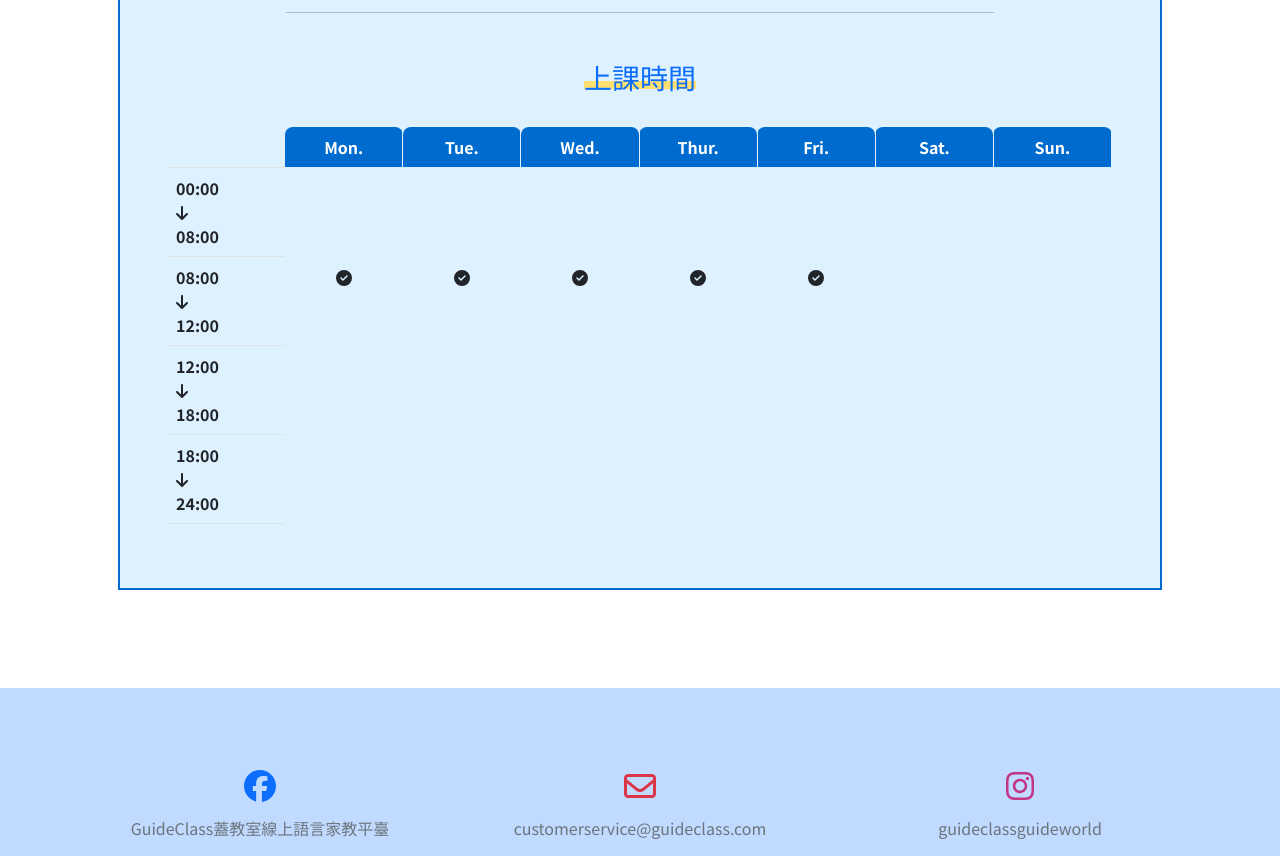
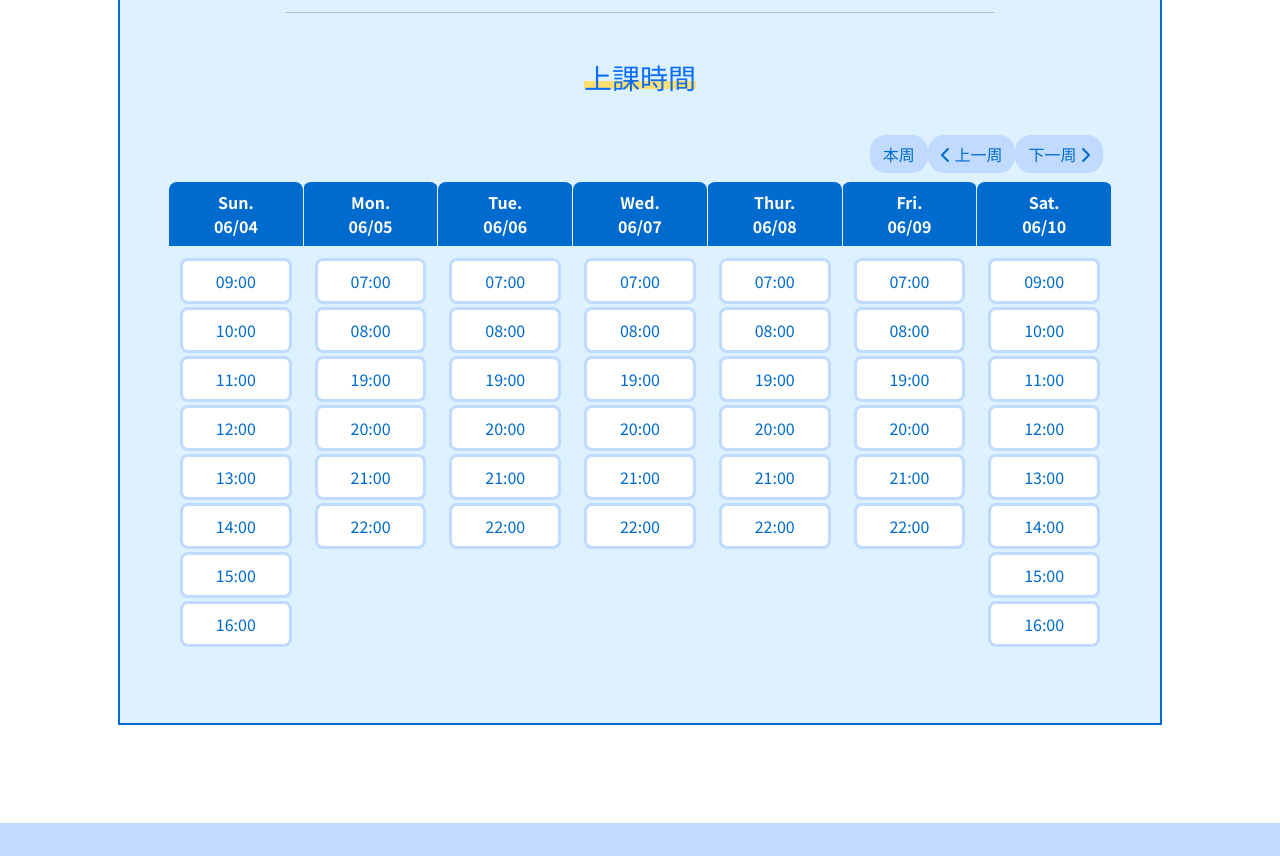
Before and after one commit to chilinglee/GuideClass, a Nuxt app: page /teacherDetails in a window 1280 px wide. Shown: the part 600-1456 px from the top of the page. Built offline with nearby package versions, Linux system fonts and the light colour scheme.

Commit message:
feat: adjust teacher avalible time UI

```diff
--- a/assets/style/pages/_teacherDetail.scss
+++ b/assets/style/pages/_teacherDetail.scss
@@ -13,7 +13,7 @@
   .dollar {
     width: 100%;
     padding: 50%;
-    background-image: url('../img/dollar.png');
+    background-image: url('assets/images/dollar.png');
     background-position: center;
     background-size: cover;
     position: relative;
@@ -27,32 +27,39 @@
 
   .schedule {
     overflow: auto;
-    table td {
-      border: 1px solid $primary;
+    .schedule-btn {
+      background-color: $bg-dark-blue;
+      color: $primary;
+      border-radius: 16px;
+    }
+    td {
+      border: 1px solid transparent;
+      background-color: transparent;
       text-align: center;
       min-width: 5rem;
-      vertical-align: middle;
+      vertical-align: top;
 
-      i {
-        font-size: 3rem;
+      div {
+        text-align: center;
+        padding: 0.5rem;
+        background-color: #fff;
+        border-radius: 0.5rem;
+        border: $bg-dark-blue 3px solid;
         color: $primary;
-        text-shadow: $warning 3px 3px;
+        margin: 3px;
+        cursor: pointer;
+      }
+    }
+    th {
+      p {
+        margin: 0;
       }
     }
     .day {
       background-color: $primary;
       text-align: center;
-      padding: 1rem;
+      padding: 0.5rem;
       border-radius: 0.5rem 0.5rem 0 0;
-      border: $bg-light-blue 1px solid;
-      color: $white;
-    }
-
-    .time {
-      text-align: center;
-      padding: 1rem;
-      background-color: $primary;
-      border-radius: 0.5rem 0 0 0.5rem;
       border: $bg-light-blue 1px solid;
       color: $white;
     }
--- a/package.json
+++ b/package.json
@@ -16,6 +16,7 @@
     "bcryptjs": "^2.4.3",
     "bootstrap": "^5.2.3",
     "jsonwebtoken": "^9.0.0",
+    "moment": "^2.29.4",
     "mysql2": "^3.3.5",
     "nuxt": "^3.5.2",
     "sequelize": "^6.32.0",
--- a/pages/teacherDetails/index.vue
+++ b/pages/teacherDetails/index.vue
@@ -1,3 +1,42 @@
+<script>
+import moment from 'moment';
+export default {
+  data() {
+    return {
+      initialDateOfWeek: '',
+      weekdates: [],
+    };
+  },
+  methods: {
+    thisWeek() {
+      this.initialDateOfWeek = moment().day(0); //this sunday
+      this.setWeekDates();
+    },
+    lastWeek() {
+      this.initialDateOfWeek = moment(this.initialDateOfWeek).subtract(
+        7,
+        'days'
+      );
+      this.setWeekDates();
+    },
+    nextWeek() {
+      this.initialDateOfWeek = moment(this.initialDateOfWeek).add(7, 'days');
+      this.setWeekDates();
+    },
+    setWeekDates() {
+      this.weekdates = [];
+      for (let i = 0; i < 7; i++) {
+        this.weekdates.push(
+          moment(this.initialDateOfWeek).day(i).format('MM/DD')
+        );
+      }
+    },
+  },
+  mounted() {
+    this.thisWeek();
+  },
+};
+</script>
 <template>
   <div>
     <section class="teacher-detail header-space container-fluid">
@@ -62,104 +101,129 @@
               <table class="mt-4 col-12 col-lg-8 table">
                 <thead>
                   <tr>
-                    <th class="col-1 bg-transparent"></th>
-                    <th class="day col-1">Mon.</th>
-                    <th class="day col-1">Tue.</th>
-                    <th class="day col-1">Wed.</th>
-                    <th class="day col-1">Thur.</th>
-                    <th class="day col-1">Fri.</th>
-                    <th class="day col-1">Sat.</th>
-                    <th class="day col-1">Sun.</th>
+                    <td colspan="7" class="text-end">
+                      <button
+                        type="button"
+                        class="btn schedule-btn"
+                        @click="thisWeek"
+                      >
+                        本周
+                      </button>
+                      <button
+                        type="button"
+                        class="btn schedule-btn"
+                        @click="lastWeek"
+                      >
+                        <font-awesome-icon
+                          icon="fas fa-chevron-left"
+                        ></font-awesome-icon>
+                        上一周
+                      </button>
+                      <button
+                        type="button"
+                        class="btn schedule-btn"
+                        @click="nextWeek"
+                      >
+                        下一周
+                        <font-awesome-icon
+                          icon="fas fa-chevron-right"
+                        ></font-awesome-icon>
+                      </button>
+                    </td>
+                  </tr>
+                  <tr>
+                    <th class="day col-1">
+                      <p>Sun.</p>
+                      <p>{{ weekdates[0] }}</p>
+                    </th>
+                    <th class="day col-1">
+                      <p>Mon.</p>
+                      <p>{{ weekdates[1] }}</p>
+                    </th>
+                    <th class="day col-1">
+                      <p>Tue.</p>
+                      <p>{{ weekdates[2] }}</p>
+                    </th>
+                    <th class="day col-1">
+                      <p>Wed.</p>
+                      <p>{{ weekdates[3] }}</p>
+                    </th>
+                    <th class="day col-1">
+                      <p>Thur.</p>
+                      <p>{{ weekdates[4] }}</p>
+                    </th>
+                    <th class="day col-1">
+                      <p>Fri.</p>
+                      <p>{{ weekdates[5] }}</p>
+                    </th>
+                    <th class="day col-1">
+                      <p>Sat.</p>
+                      <p>{{ weekdates[6] }}</p>
+                    </th>
                   </tr>
                 </thead>
                 <tbody>
                   <tr>
-                    <th class="time">
-                      00:00 <br />
-                      <font-awesome-icon
-                        icon="fas fa-arrow-down"
-                      ></font-awesome-icon>
-                      <br />
-                      08:00
-                    </th>
-                    <td></td>
-                    <td></td>
-                    <td></td>
-                    <td></td>
-                    <td></td>
-                    <td></td>
-                    <td></td>
-                  </tr>
-                  <tr>
-                    <th class="time">
-                      08:00 <br />
-                      <font-awesome-icon
-                        icon="fas fa-arrow-down"
-                      ></font-awesome-icon>
-                      <br />
-                      12:00
-                    </th>
-                    <td>
-                      <font-awesome-icon
-                        icon="fas fa-circle-check"
-                      ></font-awesome-icon>
+                    <td id="sun">
+                      <div>09:00</div>
+                      <div>10:00</div>
+                      <div>11:00</div>
+                      <div>12:00</div>
+                      <div>13:00</div>
+                      <div>14:00</div>
+                      <div>15:00</div>
+                      <div>16:00</div>
                     </td>
-                    <td>
-                      <font-awesome-icon
-                        icon="fas fa-circle-check"
-                      ></font-awesome-icon>
+                    <td id="mon">
+                      <div>07:00</div>
+                      <div>08:00</div>
+                      <div>19:00</div>
+                      <div>20:00</div>
+                      <div>21:00</div>
+                      <div>22:00</div>
                     </td>
-                    <td>
-                      <font-awesome-icon
-                        icon="fas fa-circle-check"
-                      ></font-awesome-icon>
+                    <td id="tue">
+                      <div>07:00</div>
+                      <div>08:00</div>
+                      <div>19:00</div>
+                      <div>20:00</div>
+                      <div>21:00</div>
+                      <div>22:00</div>
                     </td>
-                    <td>
-                      <font-awesome-icon
-                        icon="fas fa-circle-check"
-                      ></font-awesome-icon>
+                    <td id="wed">
+                      <div>07:00</div>
+                      <div>08:00</div>
+                      <div>19:00</div>
+                      <div>20:00</div>
+                      <div>21:00</div>
+                      <div>22:00</div>
                     </td>
-                    <td>
-                      <font-awesome-icon
-                        icon="fas fa-circle-check"
-                      ></font-awesome-icon>
+                    <td id="thur">
+                      <div>07:00</div>
+                      <div>08:00</div>
+                      <div>19:00</div>
+                      <div>20:00</div>
+                      <div>21:00</div>
+                      <div>22:00</div>
                     </td>
-                    <td></td>
-                    <td></td>
-                  </tr>
-                  <tr>
-                    <th class="time">
-                      12:00 <br />
-                      <font-awesome-icon
-                        icon="fas fa-arrow-down"
-                      ></font-awesome-icon>
-                      <br />
-                      18:00
-                    </th>
-                    <td></td>
-                    <td></td>
-                    <td></td>
-                    <td></td>
-                    <td></td>
-                    <td></td>
-                    <td></td>
-                  </tr>
-                  <tr>
-                    <th class="time">
-                      18:00 <br />
-                      <font-awesome-icon
-                        icon="fa-solid fa-arrow-down"
-                      ></font-awesome-icon>
-                      <br />
-                      24:00
-                    </th>
-                    <td></td>
-                    <td></td>
-                    <td></td>
-                    <td></td>
-                    <td></td>
-                    <td></td>
-                    <td></td>
+                    <td id="fri">
+                      <div>07:00</div>
+                      <div>08:00</div>
+                      <div>19:00</div>
+                      <div>20:00</div>
+                      <div>21:00</div>
+                      <div>22:00</div>
+                    </td>
+                    <td id="sat">
+                      <div>09:00</div>
+                      <div>10:00</div>
+                      <div>11:00</div>
+                      <div>12:00</div>
+                      <div>13:00</div>
+                      <div>14:00</div>
+                      <div>15:00</div>
+                      <div>16:00</div>
+                    </td>
                   </tr>
                 </tbody>
               </table>
```
Also changed, not shown: plugins/fontawesome.js (+7 -1 lines), 1 other file (tests, documents, lock files or other folders).
